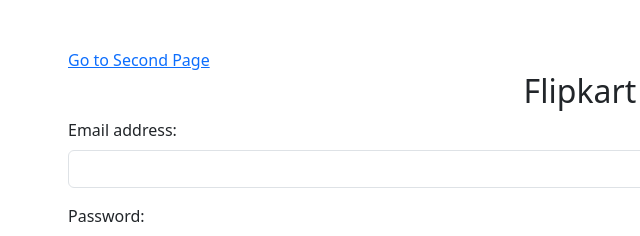
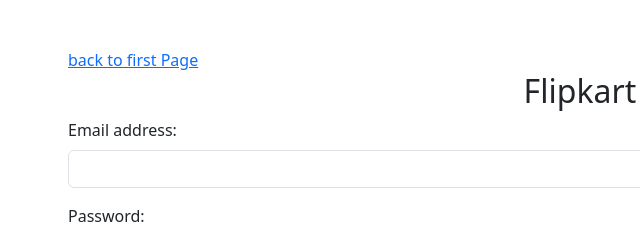
Before and after one commit to vahini18/form-validation-and-calculator, a plain HTML site: page index2.html in a window 1280 px wide. Shown: the top 236 px of the page, 14-654 px from the left. Drawn offline with nearby package versions, Linux system fonts and the light colour scheme.

Commit message:
files added

```diff
--- a/index2.html
+++ b/index2.html
@@ -4,7 +4,7 @@
     <meta charset="UTF-8">
     <meta name="viewport" content="width=device-width, initial-scale=1.0">
     <title>Flipkart Login</title>
-    <a href="index2.html">Go to Second Page</a>
+
 
     <link rel="stylesheet" href="https://cdn.jsdelivr.net/npm/bootstrap@5.3.0/dist/css/bootstrap.min.css">
     <style>
@@ -18,6 +18,8 @@
     </style>
 </head>
 <body class="container mt-5">
+    <a href="index.html">back to first Page</a>
+
     <h2 class="text-center">Flipkart Login</h2>
 
     <form id="loginForm">
```
Also changed, not shown: index.html (+2 -0 lines).
